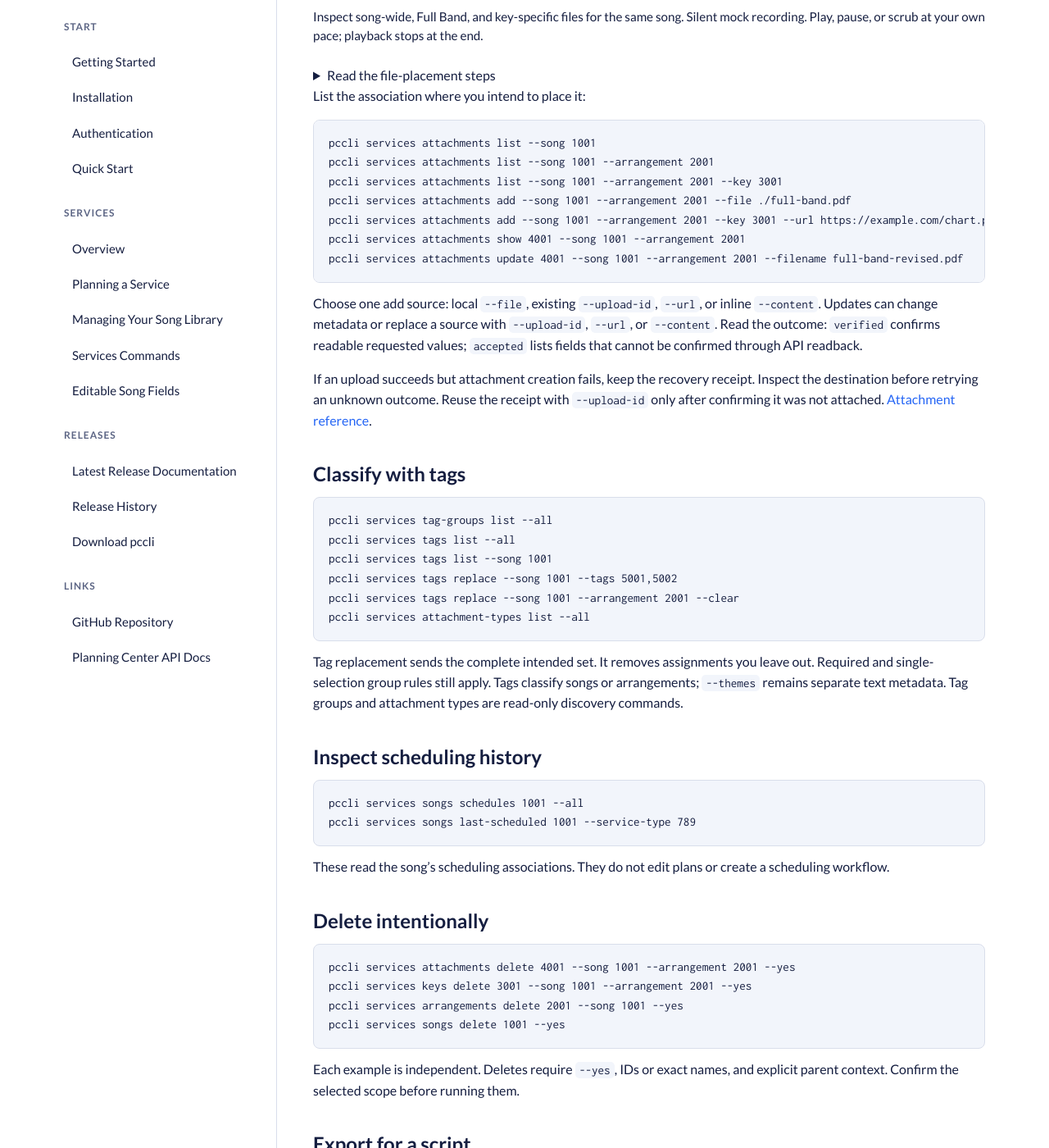
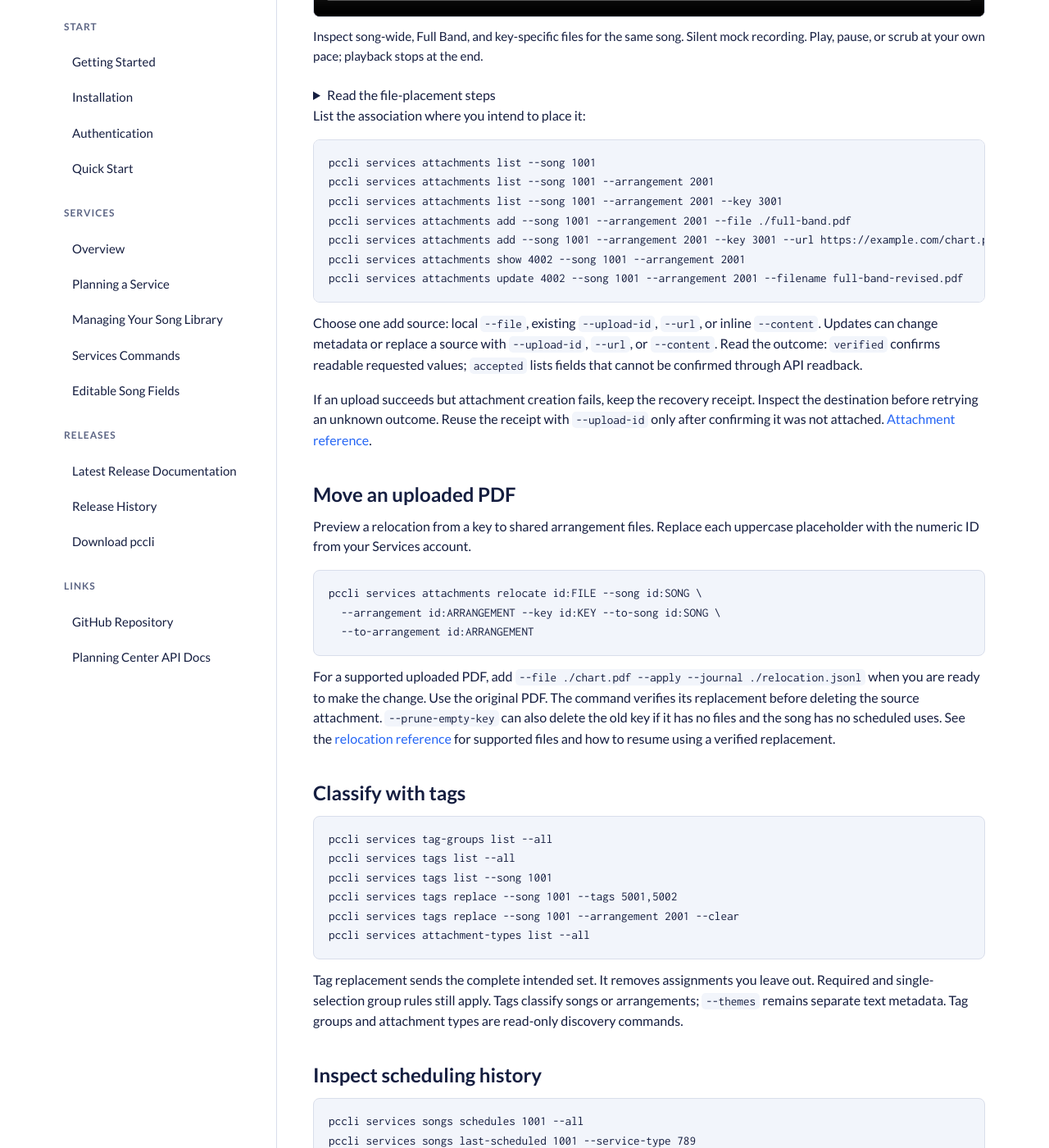
Before and after one commit to joe--cool/pccli, a Jekyll site: the page built from docs/managing-your-song-library.md, in a window 1280 px wide and 1400 px high, scrolled down 2404 px. Shown: the whole window at 82% size. Built offline with Jekyll 4.4.1, drawn with Linux system fonts in a browser that asks for light colours; some of the changed text lies outside the part shown; grey boxes are pictures that could not be loaded.

Commit message:
docs(services): guide library audits and PDF relocation

````diff
--- a/docs/managing-your-song-library.md
+++ b/docs/managing-your-song-library.md
@@ -23,12 +23,13 @@ Search text is literal. Use `--visibility hidden` to inspect hidden songs, or `-
 ```sh
 pccli services arrangements list --song 1001
 pccli services arrangements show 2001 --song 1001
+pccli services arrangements show 2001 --song 1001 --include attachments
 pccli services keys list --song 1001 --arrangement 2001
 pccli services keys show 3001 --song 1001 --arrangement 2001
 pccli services arrangements sections 2001 --song 1001
 ```
 
-Parent flags accept IDs or exact names. An arrangement is always explicit for key operations; pccli never chooses the first or a named default arrangement for you. The sections command helps inspect full labels before changing sequence.
+Parent flags accept IDs or exact names. An arrangement is always explicit for key operations; pccli never chooses the first or a named default arrangement for you. Use `--include attachments` to see the shared **Arrangement** files and a group for each key, including empty keys. The sections command helps inspect full labels before changing sequence.
 
 ## Maintain metadata and charts
 
@@ -87,13 +88,31 @@ pccli services attachments list --song 1001 --arrangement 2001
 pccli services attachments list --song 1001 --arrangement 2001 --key 3001
 pccli services attachments add --song 1001 --arrangement 2001 --file ./full-band.pdf
 pccli services attachments add --song 1001 --arrangement 2001 --key 3001 --url https://example.com/chart.pdf --filename chart.pdf
-pccli services attachments show 4001 --song 1001 --arrangement 2001
-pccli services attachments update 4001 --song 1001 --arrangement 2001 --filename full-band-revised.pdf
+pccli services attachments show 4002 --song 1001 --arrangement 2001
+pccli services attachments update 4002 --song 1001 --arrangement 2001 --filename full-band-revised.pdf
 ```
 
 Choose one add source: local `--file`, existing `--upload-id`, `--url`, or inline `--content`. Updates can change metadata or replace a source with `--upload-id`, `--url`, or `--content`. Read the outcome: `verified` confirms readable requested values; `accepted` lists fields that cannot be confirmed through API readback.
 
 If an upload succeeds but attachment creation fails, keep the recovery receipt. Inspect the destination before retrying an unknown outcome. Reuse the receipt with `--upload-id` only after confirming it was not attached. [Attachment reference](commands.html#attachments).
+
+## Move an uploaded PDF
+
+Preview a relocation from a key to shared arrangement files. Replace each
+uppercase placeholder with the numeric ID from your Services account.
+
+```sh
+pccli services attachments relocate id:FILE --song id:SONG \
+  --arrangement id:ARRANGEMENT --key id:KEY --to-song id:SONG \
+  --to-arrangement id:ARRANGEMENT
+```
+
+For a supported uploaded PDF, add `--file ./chart.pdf --apply --journal ./relocation.jsonl`
+when you are ready to make the change. Use the original PDF. The command verifies
+its replacement before deleting the source attachment. `--prune-empty-key` can
+also delete the old key if it has no files and the song has no scheduled uses.
+See the [relocation reference](commands.html#relocate-an-uploaded-pdf) for supported
+files and how to resume using a verified replacement.
 
 ## Classify with tags
 
@@ -120,7 +139,7 @@ These read the song's scheduling associations. They do not edit plans or create
 ## Delete intentionally
 
 ```sh
-pccli services attachments delete 4001 --song 1001 --arrangement 2001 --yes
+pccli services attachments delete 4002 --song 1001 --arrangement 2001 --yes
 pccli services keys delete 3001 --song 1001 --arrangement 2001 --yes
 pccli services arrangements delete 2001 --song 1001 --yes
 pccli services songs delete 1001 --yes
@@ -136,3 +155,24 @@ pccli --json services arrangements list --song 1001 --all
 ```
 
 The envelope is `{"schema":"pccli/v1","data":...,"meta":...}`. Check the exit code and completeness metadata before processing an export. Use IDs for subsequent commands, and stop for ambiguity or an incomplete lookup. [JSON and errors](commands.html#json-and-errors).
+
+
+## Audit file placements across the library
+
+Export a complete snapshot from your connected Services account, then audit it
+locally. The example includes hidden
+songs by selecting all visibility states. Archived arrangements require
+`--include-archived` explicitly.
+
+```sh
+pccli services library export --all --visibility all --progress --output library.json &&
+  pccli --json services library audit --snapshot library.json > audit.json &&
+  jq -e '.data.findings == []' audit.json
+```
+
+The audit reports empty keys. Add `--expected expected.json` to compare
+metadata and file destinations with an expected inventory. An audit that
+successfully reads its inputs can exit zero with findings, which is why the
+example checks the findings array. Use the [snapshot reference](commands.html#library-snapshots-and-placement-audits)
+for the snapshot contract and [rate-limit logging](commands.html#json-and-errors)
+to inspect a slow export.
--- a/testdata/mocks/services-library.json
+++ b/testdata/mocks/services-library.json
@@ -362,6 +362,9 @@
           "ending_key": "G"
         }
       }
+    },
+    "GET /services/v2/songs/1001/arrangements/2001/keys/3002/attachments": {
+      "data": []
     },
     "GET /services/v2/songs/1001/arrangements/2001/keys/3002": {
       "data": {
````
Also changed, not shown: docs/commands.md (+13 -10 lines), docs/services.md (+3 -2 lines), 1 other file.
